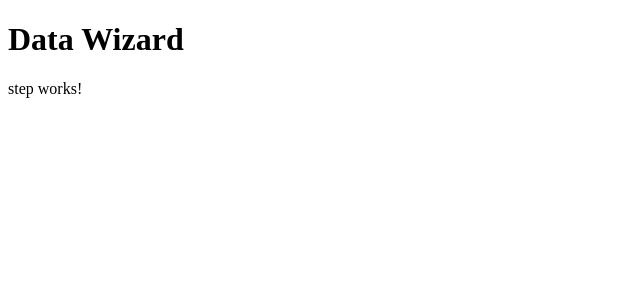
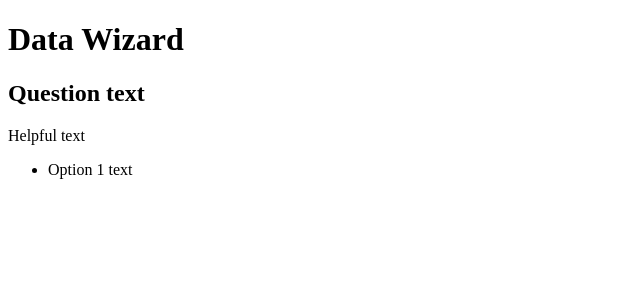
Before and after one commit to boykoc/data-wizard, an Angular app: page / in a window 1280 px wide. Shown: the top 300 px of the page, without its empty margins (0-640 px from the left). Built offline with nearby package versions, Linux system fonts and the light colour scheme.

Commit message:
Task: Display basic step.

```diff
--- a/src/app/step/step.component.html
+++ b/src/app/step/step.component.html
@@ -1,3 +1,5 @@
-<p>
-  step works!
-</p>
+<h2>{{ step.question }}</h2>
+<p>{{ step.helpfulText }}</p>
+<ul>
+ <li *ngFor="let option of step.options">{{ option.text }}</li>
+</ul>
--- a/src/app/step/step.component.ts
+++ b/src/app/step/step.component.ts
@@ -1,4 +1,5 @@
 import { Component, OnInit } from '@angular/core';
+import { Step } from './step';
 
 @Component({
   selector: 'app-step',
@@ -7,6 +8,13 @@ import { Component, OnInit } from '@angular/core';
 })
 export class StepComponent implements OnInit {
 
+  step: Step = {
+    id: 1,
+    question: 'Question text',
+    helpfulText: 'Helpful text',
+    options: [{text: 'Option 1 text', nextStep: 2, previousStep: 0}]
+  };
+
   constructor() { }
 
   ngOnInit() {
--- /dev/null
+++ b/src/app/step/step.ts
@@ -0,0 +1,6 @@
+export class Step {
+  id: number;
+  question: string;
+  helpfulText: string;
+  options: Array<{ text: string, nextStep: number, previousStep: number }>;
+}
```
